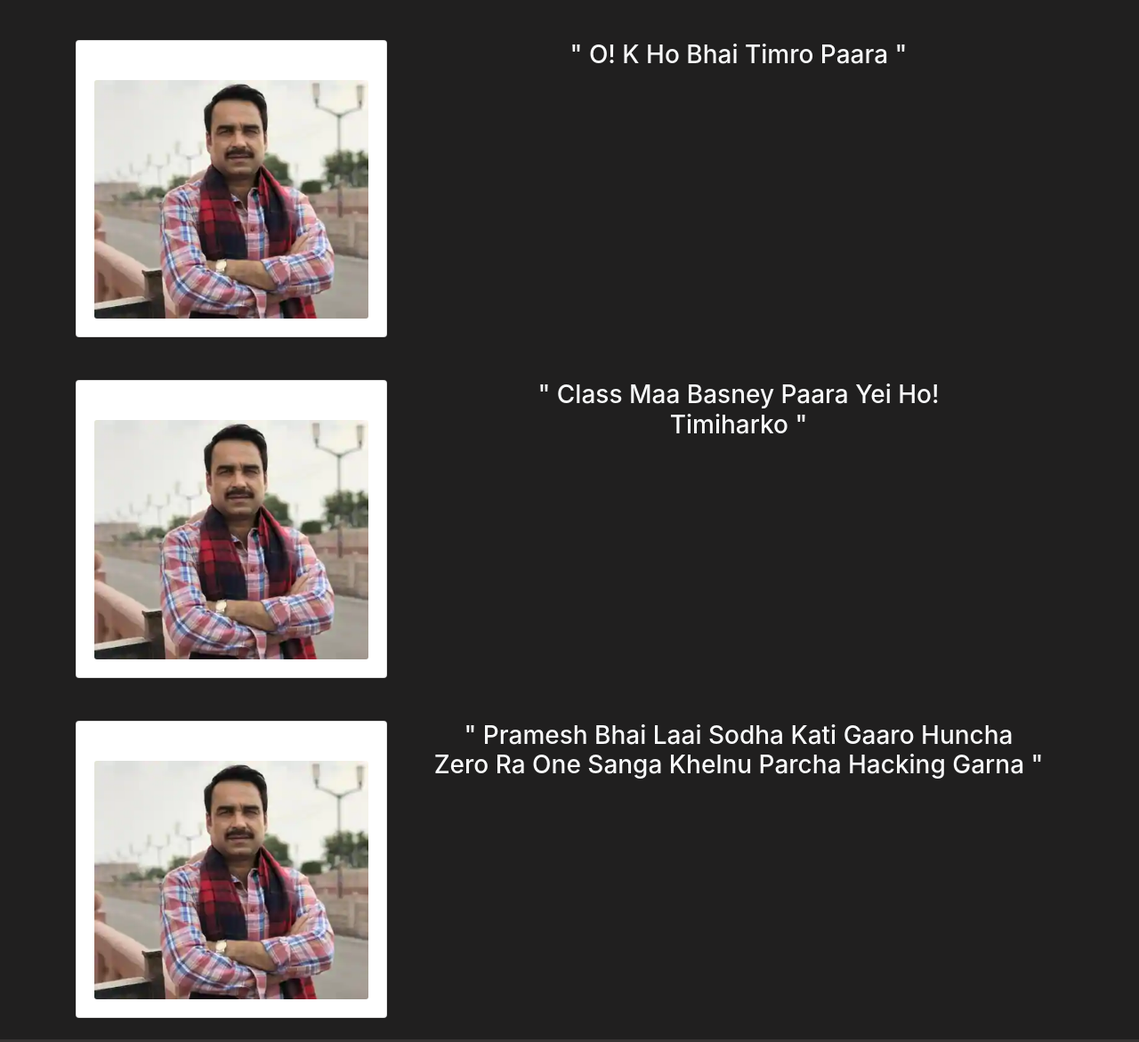
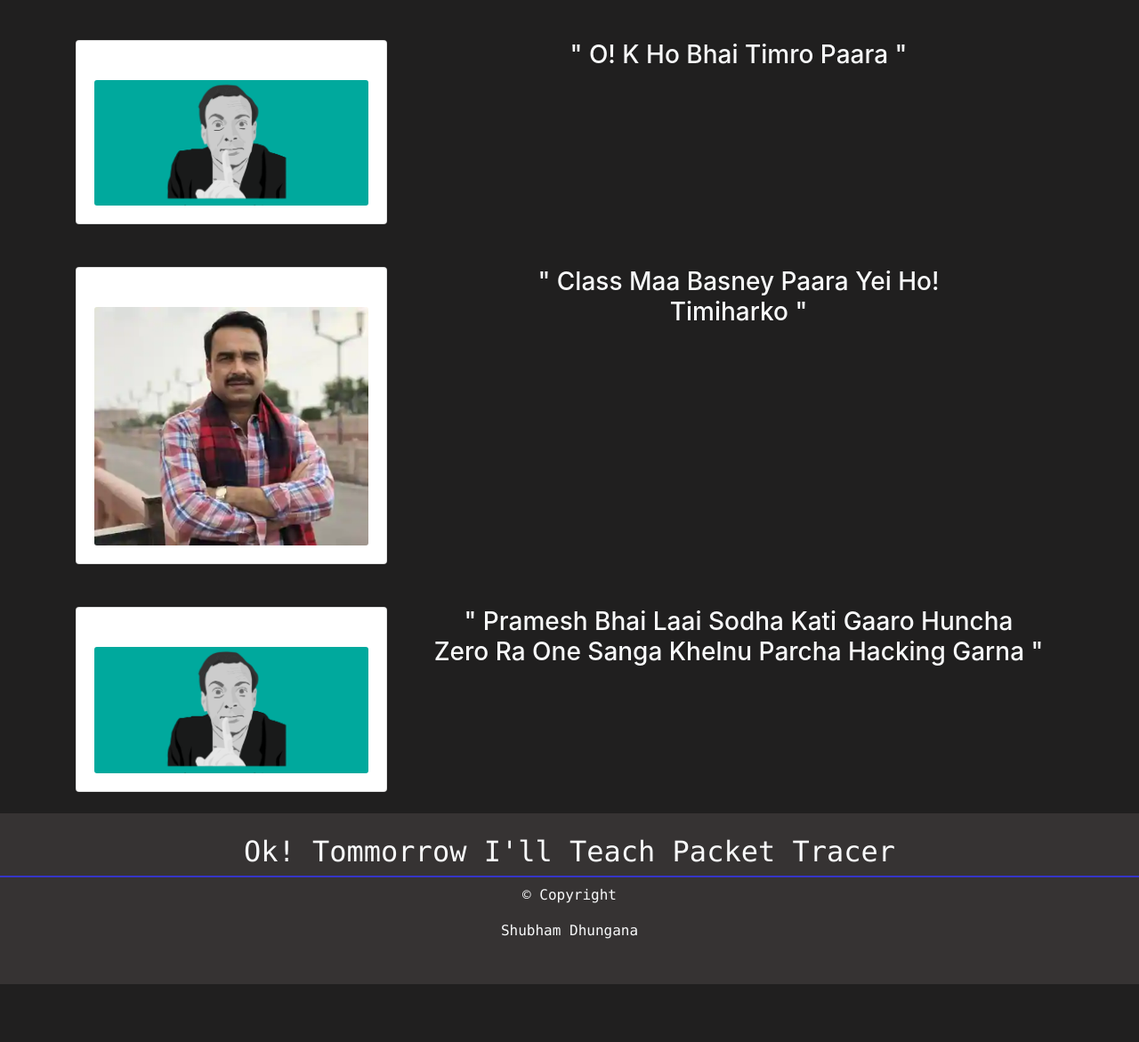
Before and after one commit to shubhamdhungana/I-Am-Networking-Sir, a plain HTML site: page index.html in a window 1280 px wide. Shown: the part 1035-2206 px from the top of the page at 89% size. After the commit the page ends 2141 px from the top, so only its background shows below. Drawn offline with nearby package versions, Linux system fonts and the light colour scheme.

Commit message:
my second committtt

```diff
--- a/index.html
+++ b/index.html
@@ -46,7 +46,7 @@
           <div class="col-sm-6 col-lg-4 py-4">
             <div class="card pt-4">
               <div class="card-body">
-                <img src="img/face.webp" alt="" class="card-img">
+                <img src="img/face.PNG" alt="" class="card-img">
                 <h3 class="card-title text-center">Networking Sir</h3>
               </div>
             </div>
@@ -102,7 +102,7 @@
           <div class="col-sm-6 col-lg-4 py-4">
             <div class="card pt-4">
               <div class="card-body">
-                <img src="img/quote-2.webp" alt="" class="card-img">
+                <img src="img/quote-2.PNG" alt="" class="card-img">
               </div>
             </div>
           </div>
@@ -145,7 +145,7 @@
           <div class="col-sm-6 col-lg-4 py-4">
             <div class="card pt-4">
               <div class="card-body">
-                <img src="img/quote-4.webp" alt="" class="card-img">
+                <img src="img/quote-4.PNG" alt="" class="card-img">
               </div>
             </div>
           </div>
```
Also changed, not shown: img/face.PNG (added), img/face.webp (deleted), img/quote-2.PNG (added), img/quote-2.webp (deleted), img/quote-4.PNG (added), img/quote-4.webp (deleted).
